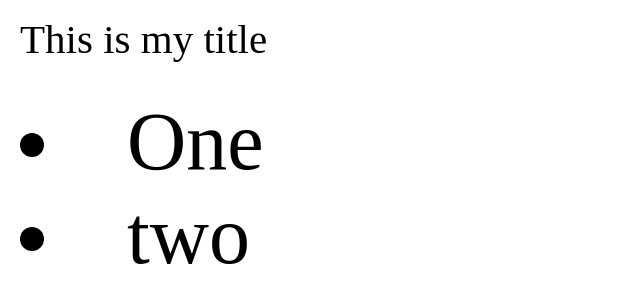
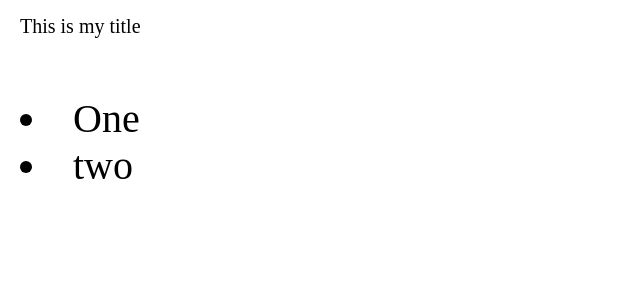
Before and after one commit to mearns/podium, a Next.js app: page / in a window 1280 px wide. Shown: the top 302 px of the page, without its empty margins (0-640 px from the left). Built offline with nearby package versions, Linux system fonts and the light colour scheme.

Commit message:
Size multiple slides as a single deck

```diff
--- a/components/slide.js
+++ b/components/slide-deck.js
@@ -1,27 +1,43 @@
 import React from "react";
+import dynamic from "next/dynamic";
 
-export default function Slide({ children: layout, scale, aspect }) {
-    const descriptor = layout.renderToDescriptor(scale);
-    const el = renderDescriptor(descriptor);
-    React.useEffect(() => fitDescriptor(descriptor), [descriptor]);
+export default dynamic(
+    async () =>
+        function SlideDeck({ children: slides, scale, aspect }) {
+            const descriptors = slides.map(slide =>
+                slide.renderToDescriptor(scale)
+            );
+            const els = descriptors.map((descriptor, idx) =>
+                renderDescriptor(descriptor, idx)
+            );
+            const [currentSlide, setCurrentSlide] = React.useState(0);
+            const [sized, setSized] = React.useState(false);
+            React.useLayoutEffect(() => {
+                if (!sized) {
+                    fitDescriptors(descriptors);
+                    setSized(true);
+                }
+            }, [descriptors]);
             return (
-        <>
                 <div
+                    data-podium="slide-deck"
                     style={{
                         display: "inline-block",
                         width: `${scale}px`,
-                    height: `${scale * aspect}px`
+                        height: `${scale * aspect}px`,
+                        visibility: sized ? "visible" : "hidden"
                     }}
                 >
-                {el}
+                    {sized ? els[currentSlide] : els}
                 </div>
-        </>
             );
-}
+        },
+    { ssr: false }
+);
 
 const TEXT_SIZE_FACTOR = 2.0;
 
-function fitDescriptor(descriptor) {
+function fitDescriptors(descriptors) {
     const style = document.createElement("style");
     style.appendChild(document.createTextNode(""));
     document.head.appendChild(style);
@@ -45,7 +61,7 @@ function fitDescriptor(descriptor) {
     let current = 30;
     while (true) {
         setSizes(current);
-        if (allBoxesFit(descriptor)) {
+        if (descriptors.every(d => allBoxesFit(d))) {
             const next = Math.floor((current + upper) / 2);
             if (current === next) {
                 break;
@@ -83,7 +99,7 @@ function allBoxesFit(descriptor) {
     return true;
 }
 
-function renderDescriptor(descriptor) {
+function renderDescriptor(descriptor, key) {
     if (typeof descriptor === "string") {
         return descriptor;
     }
@@ -94,6 +110,8 @@ function renderDescriptor(descriptor) {
         descriptor.tag,
         {
             ...descriptor.attributes,
+            "data-podium-slide": key,
+            key,
             style: getStyleForDescriptor(descriptor),
             "data-podium-descriptor": JSON.stringify(
                 without(descriptor, "children", "tag", "attributes")
--- a/pages/index.js
+++ b/pages/index.js
@@ -1,14 +1,19 @@
 import renderTitledList from "../lib/layouts/default/titled-list";
-import Slide from "../components/slide";
+import SlideDeck from "../components/slide-deck";
 
 export default function Index({ scale = 400, aspect = 3 / 4 }) {
-    const layout = renderTitledList(aspect, {
+    const slide1 = renderTitledList(aspect, {
         title: "This is my title",
         items: ["One", "two"]
     });
+    const slide2 = renderTitledList(aspect, {
+        title: "Here is my second slide with a long title",
+        items: ["Uno", "Dos", "three", "four is also long"]
+    });
+    const slides = [slide1, slide2];
     return (
-        <Slide scale={scale} aspect={aspect}>
-            {layout}
-        </Slide>
+        <SlideDeck scale={scale} aspect={aspect}>
+            {slides}
+        </SlideDeck>
     );
 }
```
Lines whose indentation alone changed are shown as unchanged.
